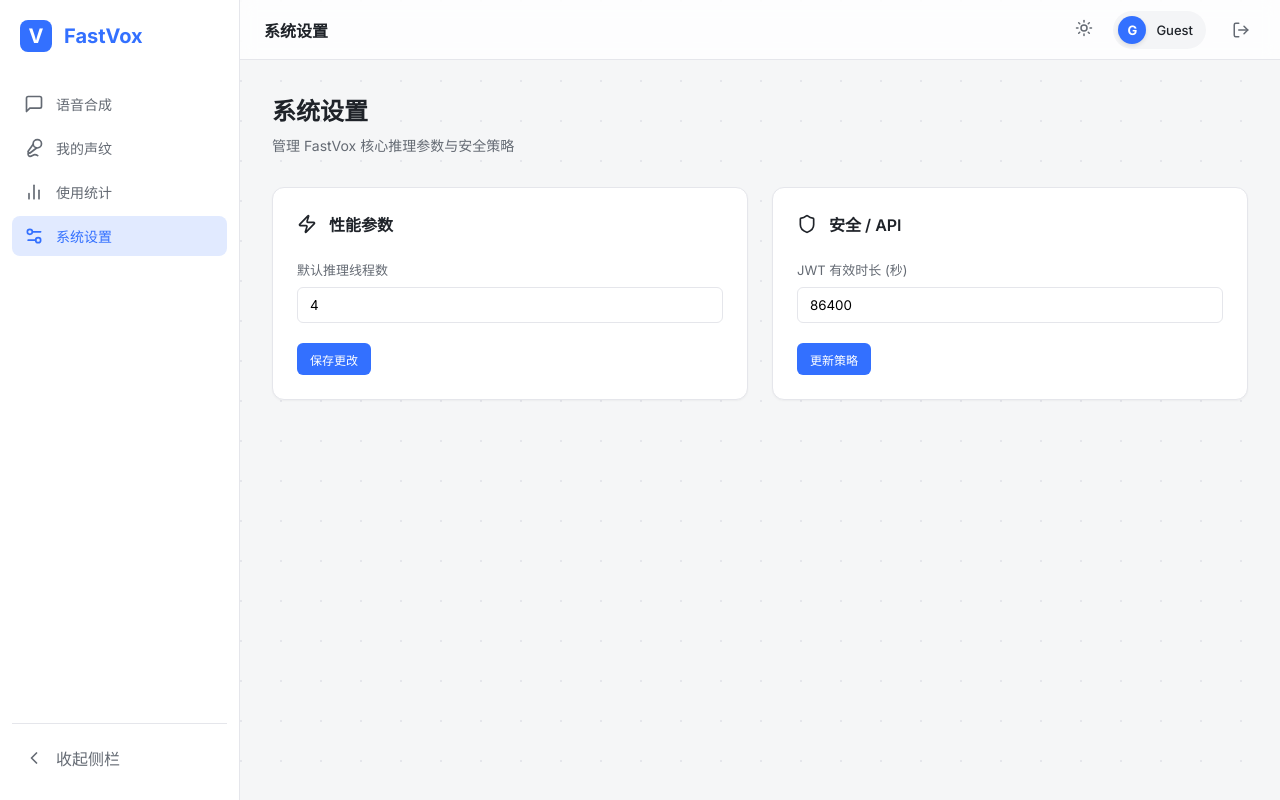
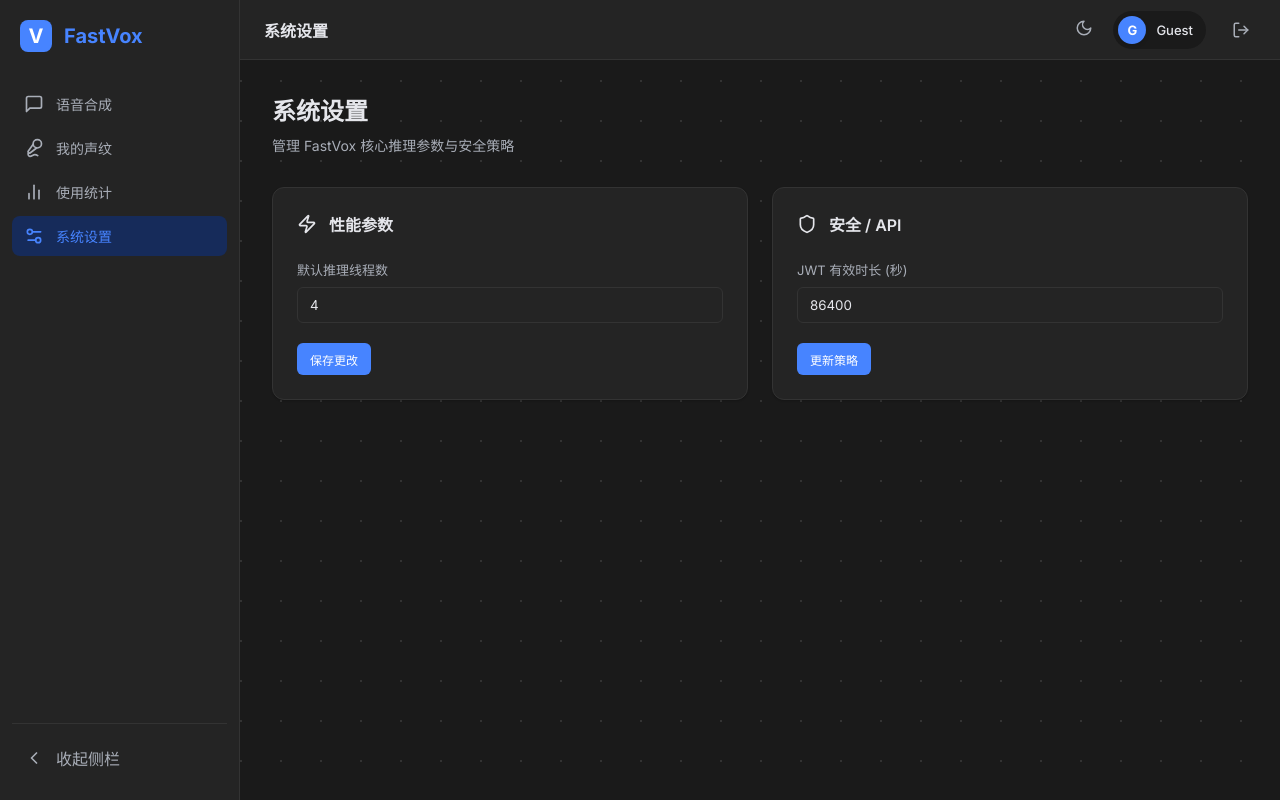
Before and after one commit to chao-eng/FastVox, a Vue app in the folder web/: page /settings in a window 1280 px wide. Both pictures are taken after a click on the button 1084 px from the left and 29 px from the top of the page. Built offline with nearby package versions, Linux system fonts and the light colour scheme; no server answers.

Commit message:
功能开发

```diff
--- a/web/src/components/layout/AppLayout.vue
+++ b/web/src/components/layout/AppLayout.vue
@@ -18,8 +18,14 @@ const router = useRouter();
 const route = useRoute();
 const isCollapsed = ref(false);
 const userName = ref('Guest');
+const isDark = ref(localStorage.getItem('theme') === 'dark');
 
+// 初始化主题
 onMounted(async () => {
+  if (isDark.value) {
+    document.documentElement.setAttribute('data-theme', 'dark');
+  }
+
   try {
     const user: any = await client.get('/users/me');
     userName.value = user.nickname || user.email;
@@ -27,6 +33,17 @@ onMounted(async () => {
     console.error('Failed to fetch user:', err);
   }
 });
+
+const toggleTheme = () => {
+  isDark.value = !isDark.value;
+  const theme = isDark.value ? 'dark' : 'light';
+  localStorage.setItem('theme', theme);
+  if (isDark.value) {
+    document.documentElement.setAttribute('data-theme', 'dark');
+  } else {
+    document.documentElement.removeAttribute('data-theme');
+  }
+};
 
 const navItems = [
   { name: '语音合成', path: '/', icon: MessageSquare },
@@ -78,7 +95,10 @@ const handleLogout = () => {
           {{ navItems.find(i => i.path === route.path)?.name || '系统' }}
         </div>
         <div class="user">
-          <button class="theme-toggle"><Sun :size="18" /></button>
+          <button class="theme-toggle" @click="toggleTheme">
+            <Sun v-if="!isDark" :size="18" />
+            <Moon v-else :size="18" />
+          </button>
           <div class="user-profile" :title="userName">
             <div class="avatar-circle">
               {{ userName.charAt(0).toUpperCase() }}
@@ -110,7 +130,7 @@ const handleLogout = () => {
 
 .sidebar {
   width: 240px;
-  background-color: white;
+  background-color: var(--color-bg-card);
   border-right: 1px solid var(--color-border);
   display: flex;
   flex-direction: column;
@@ -176,7 +196,7 @@ const handleLogout = () => {
 
 .header {
   height: 60px;
-  background: rgba(255, 255, 255, 0.8);
+  background: var(--color-bg-card);
   backdrop-filter: blur(8px);
   border-bottom: 1px solid var(--color-border);
   display: flex;
@@ -191,8 +211,8 @@ const handleLogout = () => {
 .theme-toggle { background: transparent; border: none; color: var(--color-text-secondary); cursor: pointer; transition: color 0.2s; }
 .theme-toggle:hover { color: var(--color-primary); }
 
-.user-profile { display: flex; align-items: center; gap: 10px; padding: 4px 12px 4px 4px; background: #f4f5f7; border-radius: 20px; transition: all 0.2s; border: 1px solid transparent; cursor: default; }
-.user-profile:hover { background: #ebedf0; border-color: var(--color-border); }
+.user-profile { display: flex; align-items: center; gap: 10px; padding: 4px 12px 4px 4px; background: var(--color-bg-page); border-radius: 20px; transition: all 0.2s; border: 1px solid transparent; cursor: default; }
+.user-profile:hover { background: var(--color-border); border-color: var(--color-border); }
 
 .avatar-circle { width: 28px; height: 28px; background: var(--color-primary); color: white; border-radius: 50%; display: flex; align-items: center; justify-content: center; font-size: 13px; font-weight: 700; box-shadow: 0 2px 4px rgba(0,0,0,0.1); }
 .user-name { font-size: 13px; font-weight: 500; color: var(--color-text-primary); max-width: 80px; overflow: hidden; text-overflow: ellipsis; white-space: nowrap; }
--- a/web/src/styles/variables.css
+++ b/web/src/styles/variables.css
@@ -41,6 +41,26 @@
   --transition: all 0.2s cubic-bezier(0.34, 1.56, 0.64, 1);
 }
 
+[data-theme='dark'] {
+  --color-bg-page: #1a1a1a;
+  --color-bg-card: #242424;
+  --color-border: #333333;
+
+  --color-text-primary: #e5e6eb;
+  --color-text-secondary: #a9aeb8;
+  --color-text-disabled: #4e5969;
+
+  --color-primary-light: #162b5a; /* 深蓝色背景 */
+
+  --shadow-sm: 0 1px 2px rgba(0,0,0,0.2);
+  --shadow-md: 0 4px 16px rgba(0, 0, 0, 0.3);
+
+  /* 调整品牌色在暗色下的表现 */
+  --color-primary: #4784ff;
+}
+
+html { transition: background-color 0.3s ease, color 0.3s ease; }
+
 /* 全局基础样式 */
 * {
   box-sizing: border-box;
@@ -56,8 +76,15 @@ body {
 }
 
 h1, h2, h3 { font-weight: var(--font-weight-bold); }
-button, input, textarea { font-family: inherit; }
+button, input, textarea, select {
+  font-family: inherit;
+  background-color: var(--color-bg-card);
+  color: var(--color-text-primary);
+  border: 1px solid var(--color-border);
+}
 
 /* 响应式基础 */
 ::-webkit-scrollbar { width: 6px; height: 6px; }
-::-webkit-scrollbar-thumb { background: #cfd3d8; border-radius: 10px; }
+::-webkit-scrollbar-thumb { background: var(--color-text-disabled); border-radius: 10px; }
+
+[data-theme='dark'] ::-webkit-scrollbar-thumb { background: #444; }
--- a/web/src/views/SettingsView.vue
+++ b/web/src/views/SettingsView.vue
@@ -42,9 +42,9 @@ import BaseButton from '../components/ui/BaseButton.vue';
 .header h2 { font-size: 24px; font-weight: 600; margin-bottom: 8px; }
 .header p { color: var(--color-text-secondary); font-size: 14px; }
 .grid { display: grid; grid-template-columns: repeat(auto-fit, minmax(300px, 1fr)); gap: 24px; }
-.card { background: white; padding: 24px; border-radius: var(--radius-lg); border: 1px solid var(--color-border); box-shadow: var(--shadow-sm); }
+.card { background: var(--color-bg-card); padding: 24px; border-radius: var(--radius-lg); border: 1px solid var(--color-border); box-shadow: var(--shadow-sm); }
 .card-title { display: flex; align-items: center; gap: 12px; margin-bottom: 24px; font-weight: 600; color: var(--color-text-primary); }
 .field { margin-bottom: 20px; }
 .field label { display: block; font-size: 13px; color: var(--color-text-secondary); margin-bottom: 8px; }
-.input { width: 100%; height: 36px; border: 1px solid var(--color-border); border-radius: var(--radius-md); padding: 0 12px; outline: none; }
+.input { width: 100%; height: 36px; border: 1px solid var(--color-border); border-radius: var(--radius-md); padding: 0 12px; outline: none; background: var(--color-bg-card); color: var(--color-text-primary); }
 </style>
--- a/web/src/views/StatsView.vue
+++ b/web/src/views/StatsView.vue
@@ -87,7 +87,7 @@ onMounted(async () => {
 .stats { width: 100%; }
 .stat-grid { display: grid; grid-template-columns: repeat(auto-fill, minmax(240px, 1fr)); gap: 24px; margin-bottom: 32px; }
 
-.stat-card { background: white; border: 1px solid var(--color-border); border-radius: var(--radius-lg); padding: 24px; box-shadow: var(--shadow-sm); }
+.stat-card { background: var(--color-bg-card); border: 1px solid var(--color-border); border-radius: var(--radius-lg); padding: 24px; box-shadow: var(--shadow-sm); }
 .stat-top { display: flex; justify-content: space-between; align-items: center; margin-bottom: 16px; }
 .icon-circle { width: 40px; height: 40px; border-radius: 50%; background: var(--color-primary-light); color: var(--color-primary); display: flex; align-items: center; justify-content: center; }
 .change { font-size: 12px; font-weight: 600; color: var(--color-success); background: #E1F7EA; padding: 2px 8px; border-radius: 4px; }
@@ -95,7 +95,7 @@ onMounted(async () => {
 .stat-value { font-size: 28px; font-weight: 700; margin-bottom: 4px; }
 .stat-name { font-size: 14px; color: var(--color-text-secondary); font-weight: var(--font-weight-light); }
 
-.chart-card { background: white; border: 1px solid var(--color-border); border-radius: var(--radius-lg); padding: 24px; min-height: 300px; }
+.chart-card { background: var(--color-bg-card); border: 1px solid var(--color-border); border-radius: var(--radius-lg); padding: 24px; min-height: 300px; }
 .chart-card h3 { font-size: 16px; margin-bottom: 24px; }
 .chart-container { display: flex; gap: 16px; margin-top: 10px; }
 .y-axis { display: flex; flex-direction: column; justify-content: space-between; font-size: 12px; color: var(--color-text-secondary); padding-bottom: 30px; /* offset for x-axis */ text-align: right; min-width: 20px; }
--- a/web/src/views/SynthesisView.vue
+++ b/web/src/views/SynthesisView.vue
@@ -234,7 +234,7 @@ onMounted(fetchVoices);
 <style scoped>
 .synthesis { width: 100%; max-width: 1200px; margin: 0 auto; }
 .container { display: grid; grid-template-columns: 1.5fr 1fr; gap: 24px; }
-.card { background: white; border: 1px solid var(--color-border); border-radius: var(--radius-lg); padding: 24px; box-shadow: var(--shadow-sm); margin-bottom: 24px; }
+.card { background: var(--color-bg-card); border: 1px solid var(--color-border); border-radius: var(--radius-lg); padding: 24px; box-shadow: var(--shadow-sm); margin-bottom: 24px; }
 .card h3 { font-size: 16px; margin-bottom: 16px; color: var(--color-text-primary); }
 .editor-card { display: flex; flex-direction: column; min-height: 400px; }
 .card-header { display: flex; justify-content: space-between; align-items: center; margin-bottom: 12px; }
--- a/web/src/views/VoiceView.vue
+++ b/web/src/views/VoiceView.vue
@@ -245,7 +245,7 @@ onMounted(fetchVoices);
 .voice-grid { display: grid; grid-template-columns: repeat(auto-fill, minmax(280px, 1fr)); gap: 24px; }
 
 .voice-card {
-  background: white; border: 1px solid var(--color-border); border-radius: var(--radius-lg);
+  background: var(--color-bg-card); border: 1px solid var(--color-border); border-radius: var(--radius-lg);
   padding: 20px; transition: var(--transition); display: flex; flex-direction: column;
 }
 
@@ -293,7 +293,7 @@ onMounted(fetchVoices);
 
 /* Modal Styles */
 .modal-overlay { position: fixed; inset: 0; background: rgba(0, 0, 0, 0.4); backdrop-filter: blur(4px); z-index: 1000; display: flex; align-items: center; justify-content: center; padding: 20px; }
-.modal { background: white; width: 100%; max-width: 500px; border-radius: var(--radius-xl); box-shadow: var(--shadow-md); overflow: hidden; }
+.modal { background: var(--color-bg-card); width: 100%; max-width: 500px; border-radius: var(--radius-xl); box-shadow: var(--shadow-md); overflow: hidden; }
 .modal-header { padding: 20px 24px; border-bottom: 1px solid var(--color-border); display: flex; justify-content: space-between; align-items: center; }
 .modal-header h3 { font-size: 18px; }
 .close-btn { background: transparent; border: none; color: var(--color-text-disabled); cursor: pointer; }
```
